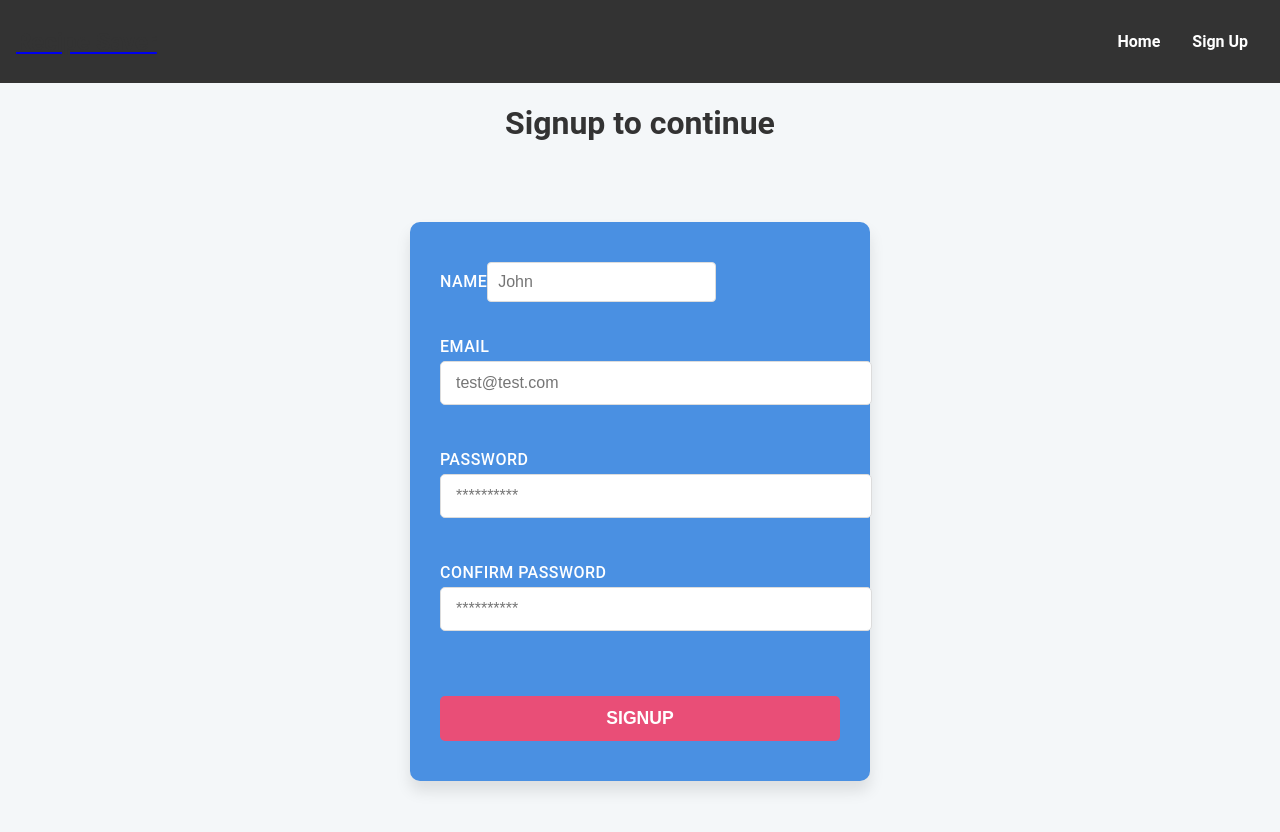
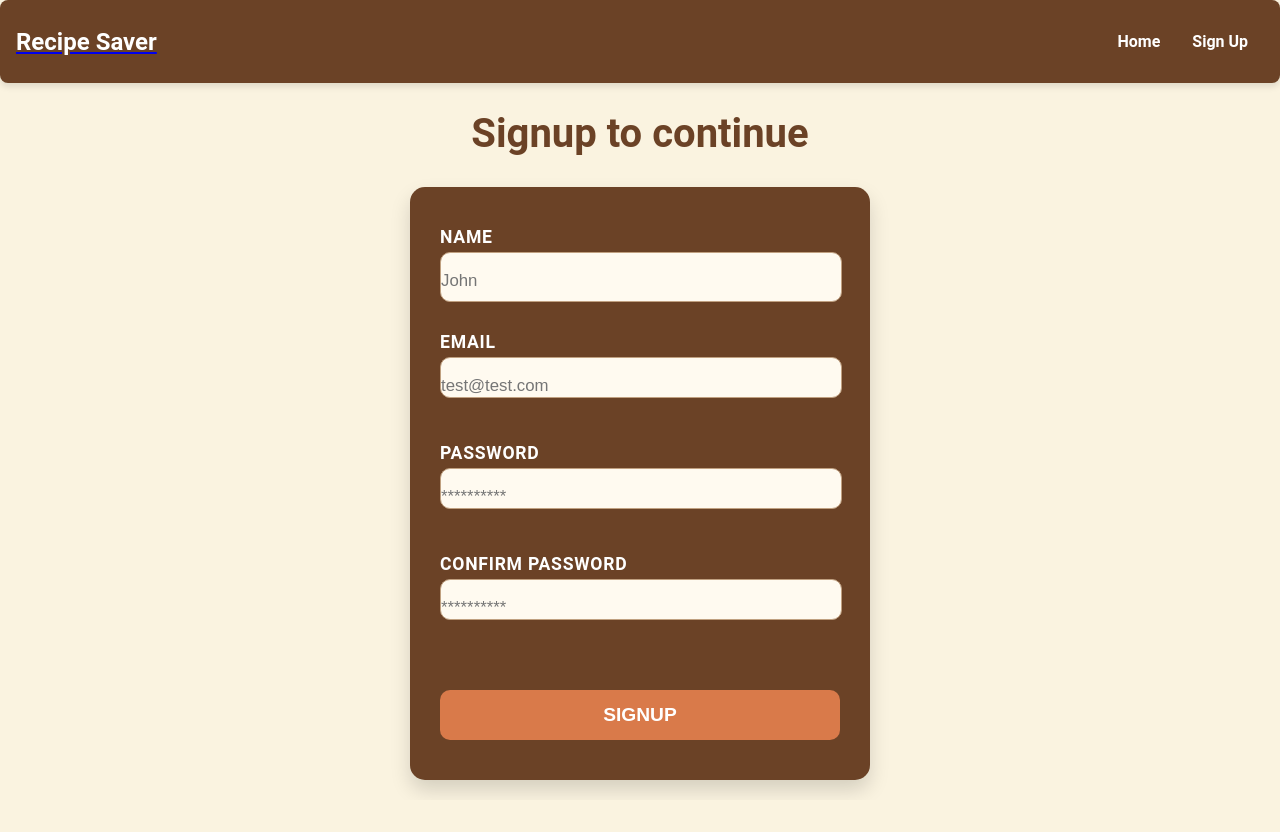
Before and after one commit to dannybeaudoin28/recipe-ui, a React (Create React App) app: page /sign-up in a window 1280 px wide. Shown: the top 832 px of the page. After the commit the page ends 800 px from the top, so only its background shows below. Built offline with nearby package versions, Linux system fonts and the light colour scheme.

Commit message:
modify styling for more modern look

```diff
--- a/src/components/login-form/login-form.styles.scss
+++ b/src/components/login-form/login-form.styles.scss
@@ -1,12 +1,10 @@
-// login-form.styles.scss
-
-$primary-color: #4a90e2; // Primary blue color
+$primary-color: #6b4226; // Warm brown color
 $secondary-color: #ffffff; // White color
-$background-color: #f4f7f9; // Light background color
-$input-background: #ffffff; // Input background color
-$input-border: #dcdcdc; // Light border color
-$text-color: #333333; // Dark text color
-$button-color: #e94e77; // Pink button color
+$background-color: #faf3e0; // Light cream background color
+$input-background: #fffaf0; // Soft cream input background color
+$input-border: #c0a080; // Light brown border color
+$text-color: #4f3821; // Dark brown text color
+$button-color: #d97a4a; // Burnt orange button color
 $button-hover: darken($button-color, 10%); // Darker shade for hover effect
 
 body {
@@ -20,8 +18,8 @@ body {
   margin: 80px auto;
   padding: 40px 30px;
   background-color: $primary-color;
-  border-radius: 10px;
-  box-shadow: 0px 10px 15px rgba(0, 0, 0, 0.1);
+  border-radius: 15px;
+  box-shadow: 0px 10px 20px rgba(0, 0, 0, 0.15);
 
   @media (max-width: 768px) {
     margin: 50px 20px;
@@ -36,43 +34,43 @@ body {
 
   label {
     width: 100%;
-    margin-bottom: 20px;
+    margin-bottom: 15px;
     color: $secondary-color;
-    font-size: 1rem;
-    font-weight: 500;
+    font-size: 1.1rem;
+    font-weight: 600;
     text-transform: uppercase;
-    letter-spacing: 0.5px;
+    letter-spacing: 0.75px;
   }
 
   input[type="email"],
   input[type="password"] {
     width: 100%;
-    padding: 12px 15px;
+    padding-top: 18px;
     margin-top: 5px;
-    margin-bottom: 10px;
+    margin-bottom: 15px;
     border: 1px solid $input-border;
-    border-radius: 5px;
+    border-radius: 10px;
     background-color: $input-background;
     color: $text-color;
-    font-size: 1rem;
+    font-size: 1.05rem;
     transition: border-color 0.3s ease, box-shadow 0.3s ease;
 
     &:focus {
       outline: none;
       border-color: $button-color;
-      box-shadow: 0 0 5px rgba(233, 78, 119, 0.5);
+      box-shadow: 0 0 6px rgba(217, 122, 74, 0.6);
     }
   }
 
   .submitButton {
     width: 100%;
-    padding: 12px 0;
-    margin-top: 20px;
+    padding: 14px 0;
+    margin-top: 25px;
     border: none;
-    border-radius: 5px;
+    border-radius: 10px;
     background-color: $button-color;
     color: $secondary-color;
-    font-size: 1.1rem;
+    font-size: 1.2rem;
     font-weight: bold;
     text-transform: uppercase;
     cursor: pointer;
@@ -90,15 +88,15 @@ body {
   }
 
   label {
-    font-size: 0.9rem;
+    font-size: 1rem;
   }
 
   input[type="email"],
   input[type="password"] {
-    font-size: 0.9rem;
+    font-size: 1rem;
   }
 
   .submitButton {
-    font-size: 1rem;
+    font-size: 1.1rem;
   }
 }
--- a/src/components/recipe-list/recipe-list.styles.scss
+++ b/src/components/recipe-list/recipe-list.styles.scss
@@ -3,12 +3,15 @@
   padding: 20px;
   max-width: 1200px;
   margin: auto;
-  font-family: Arial, sans-serif;
+  font-family: 'Roboto', sans-serif;
+  background-color: #faf3e0; // Light cream background
 }
 
 h1 {
   text-align: center;
-  margin-bottom: 20px;
+  margin-bottom: 30px;
+  font-size: 2.5rem;
+  color: #6b4226; // Warm brown color
 }
 
 // List of recipes
@@ -18,31 +21,31 @@ h1 {
 }
 
 .recipe-item {
-  background: #ffffff;
-  border: 1px solid #dddddd;
-  border-radius: 8px;
-  margin-bottom: 20px;
-  padding: 15px;
+  background: #fffaf0; // Soft cream background
+  border: 1px solid #c0a080; // Light brown border color
+  border-radius: 10px;
+  margin-bottom: 25px;
+  padding: 20px;
   transition: transform 0.3s ease, box-shadow 0.3s ease;
   cursor: pointer;
   text-decoration: none;
-  color: inherit;
+  color: #4f3821; // Dark brown text color
 
   &:hover {
     transform: translateY(-5px);
-    box-shadow: 0 4px 8px rgba(0, 0, 0, 0.1);
+    box-shadow: 0 6px 12px rgba(0, 0, 0, 0.1);
   }
 }
 
 .recipe-item h2 {
   margin-top: 0;
-  font-size: 1.5rem;
-  color: #333;
+  font-size: 1.75rem;
+  color: #6b4226; // Warm brown color
 }
 
 .recipe-item p {
   margin: 10px 0;
-  color: #555;
+  color: #4f3821; // Dark brown text color
 }
 
 .recipe-link {
@@ -58,34 +61,38 @@ h1 {
 .ingredient-list {
   list-style-type: none;
   padding: 0;
+  margin-top: 10px;
 }
 
 .tag-item,
 .ingredient-item {
   background: #f4f4f4;
   border: 1px solid #ddd;
-  border-radius: 5px;
-  padding: 5px 10px;
-  margin-right: 5px;
+  border-radius: 8px;
+  padding: 7px 12px;
+  margin-right: 8px;
   display: inline-block;
+  font-size: 0.9rem;
+  font-weight: bold;
 }
 
 .tag-item {
-  background-color: #e0f7fa;
-  color: #00796b;
+  background-color: #ffe0b2; // Soft orange background
+  color: #bf360c; // Darker orange text
 }
 
 .ingredient-item {
-  background-color: #fff3e0;
-  color: #ff6f00;
+  background-color: #ffebcd; // Blanched almond background
+  color: #d97a4a; // Burnt orange text
 }
 
 .error {
-  color: red;
+  color: #e94e77; // Pink color for errors
   text-align: center;
 }
 
 img.recipe-image {
   max-width: 100%;
-  border-radius: 8px;
+  border-radius: 10px;
+  margin-bottom: 15px;
 }
--- a/src/components/signup-form/signup-form.component.jsx
+++ b/src/components/signup-form/signup-form.component.jsx
@@ -56,7 +56,7 @@ const SignupForm = ({ userData }) => {
                     <input
                         type="text"
                         name="name"
-                        value={inputs.userName}
+                        value={inputs.name} // Corrected value
                         onChange={handleChange}
                         placeholder={userData?.userName || 'John'}
                     />
@@ -65,7 +65,7 @@ const SignupForm = ({ userData }) => {
                     <input
                         type="email"
                         name="email"
-                        value={inputs.userEmail}
+                        value={inputs.email} // Corrected value
                         onChange={handleChange}
                         placeholder={userData?.userEmail || 'test@test.com'}
                     />
@@ -74,7 +74,7 @@ const SignupForm = ({ userData }) => {
                     <input
                         type="password"
                         name="password"
-                        value={inputs.userPassword}
+                        value={inputs.password} // Corrected value
                         onChange={handleChange}
                         placeholder={'**********'}
                     />
@@ -83,7 +83,7 @@ const SignupForm = ({ userData }) => {
                     <input
                         type="password"
                         name="confirmPassword"
-                        value={inputs.userConfirmPassword}
+                        value={inputs.confirmPassword} // Corrected value
                         onChange={handleChange}
                         placeholder={'**********'}
                     />
--- a/src/components/signup-form/signup-form.styles.scss
+++ b/src/components/signup-form/signup-form.styles.scss
@@ -0,0 +1,98 @@
+$primary-color: #6b4226; // Warm brown color
+$secondary-color: #ffffff; // White color
+$background-color: #faf3e0; // Light cream background color
+$input-background: #fffaf0; // Soft cream input background color
+$input-border: #c0a080; // Light brown border color
+$text-color: #4f3821; // Dark brown text color
+$button-color: #d97a4a; // Burnt orange button color
+$button-hover: darken($button-color, 10%); // Darker shade for hover effect
+
+.form-box {
+    max-width: 400px;
+    margin: auto;
+    padding-top: 40px;
+    background-color: $primary-color;
+    border-radius: 15px;
+    box-shadow: 0px 10px 20px rgba(0, 0, 0, 0.15);
+    font-family: 'Roboto', sans-serif;
+
+    @media (max-width: 768px) {
+        margin: 50px 20px;
+        padding: 30px 20px;
+    }
+
+    form {
+        display: flex;
+        flex-direction: column;
+        align-items: center;
+    }
+
+    label {
+        width: 100%;
+        margin-bottom: 15px;
+        color: $secondary-color;
+        font-size: 1.1rem;
+        font-weight: 600;
+        text-transform: uppercase;
+        letter-spacing: 0.75px;
+
+        input[type="text"],
+        input[type="email"],
+        input[type="password"] {
+            width: 100%;
+            padding-top: 18px;
+            padding-right: 0px;
+            padding-left: 0px;
+            margin-top: 5px;
+            border: 1px solid $input-border;
+            border-radius: 10px;
+            background-color: $input-background;
+            color: $text-color;
+            font-size: 1.05rem;
+            transition: border-color 0.3s ease, box-shadow 0.3s ease;
+
+            &:focus {
+                outline: none;
+                border-color: $button-color;
+                box-shadow: 0 0 6px rgba(217, 122, 74, 0.6);
+            }
+        }
+    }
+
+    .submitButton {
+        width: 100%;
+        padding: 14px 0;
+        margin-top: 25px;
+        border: none;
+        border-radius: 10px;
+        background-color: $button-color;
+        color: $secondary-color;
+        font-size: 1.2rem;
+        font-weight: bold;
+        text-transform: uppercase;
+        cursor: pointer;
+        transition: background-color 0.3s ease;
+
+        &:hover {
+            background-color: $button-hover;
+        }
+    }
+}
+
+@media (max-width: 768px) {
+    .form-box {
+        padding: 20px;
+    }
+
+    label {
+        font-size: 1rem;
+    }
+
+    input {
+        font-size: 1rem;
+    }
+
+    .submitButton {
+        font-size: 1.1rem;
+    }
+}
--- a/src/routes/navigation/navigation.styles.jsx
+++ b/src/routes/navigation/navigation.styles.jsx
@@ -1,12 +1,24 @@
 import styled from 'styled-components';
+
+// Updated colors to match the new SCSS theme
+const primaryColor = '#6b4226'; // Warm brown color
+const secondaryColor = '#ffffff'; // White color
+const backgroundColor = '#faf3e0'; // Light cream background color
+const inputBackground = '#fffaf0'; // Soft cream input background color
+const inputBorder = '#c0a080'; // Light brown border color
+const textColor = '#4f3821'; // Dark brown text color
+const buttonColor = '#d97a4a'; // Burnt orange button color
+const buttonHover = '#c96b3e'; // Darker burnt orange for hover effect
 
 export const Nav = styled.nav`
   display: flex;
   justify-content: space-between;
   align-items: center;
-  background-color: #333;
-  color: #fff;
+  background-color: ${primaryColor};
+  color: ${secondaryColor};
   padding: 1rem;
+  border-radius: 8px;
+  box-shadow: 0px 4px 6px rgba(0, 0, 0, 0.1);
 `;
 
 export const NavItem = styled.li`
@@ -14,13 +26,13 @@ export const NavItem = styled.li`
   margin: 0 1rem;
 
   a {
-    color: #fff;
+    color: ${secondaryColor};
     text-decoration: none;
     font-weight: 600;
     transition: all 0.3s ease;
 
     &:hover {
-      color: #bada55;
+      color: ${buttonColor};
     }
   }
 `;
@@ -28,19 +40,20 @@ export const NavItem = styled.li`
 export const Logo = styled.h1`
   font-size: 1.5rem;
   margin: 0;
+  color: ${secondaryColor};
 `;
 
 export const MobileNavToggle = styled.button`
   display: block;
   background-color: transparent;
   border: none;
-  color: #fff;
+  color: ${secondaryColor};
   font-size: 1.5rem;
   cursor: pointer;
   transition: all 0.3s ease;
 
   &:hover {
-    color: #bada55;
+    color: ${buttonColor};
   }
 
   @media (min-width: 768px) {
@@ -62,6 +75,8 @@ export const MobileNav = styled.ul`
   flex-direction: column;
   margin: 0;
   padding: 0;
+  background-color: ${backgroundColor};
+  border-radius: 8px;
 
   @media (max-width: 767px) {
     display: flex;
@@ -74,32 +89,32 @@ export const SearchContainer = styled.div`
 `;
 
 export const SearchInput = styled.input`
-  background-color: #444;
-  border: 1px solid #666;
-  color: #fff;
+  background-color: ${inputBackground};
+  border: 1px solid ${inputBorder};
+  color: ${textColor};
   padding: 0.5rem;
-  border-radius: 4px;
+  border-radius: 8px;
   margin-right: 0.5rem;
   transition: all 0.3s ease;
 
   &:focus {
     outline: none;
-    border-color: #bada55;
-    background-color: #555;
+    border-color: ${buttonColor};
+    background-color: ${secondaryColor};
   }
 `;
 
 export const SearchButton = styled.button`
-  background-color: #444;
-  border: 1px solid #666;
-  color: #fff;
+  background-color: ${buttonColor};
+  border: 1px solid ${inputBorder};
+  color: ${secondaryColor};
   padding: 0.5rem 1rem;
-  border-radius: 4px;
+  border-radius: 8px;
   cursor: pointer;
   transition: all 0.3s ease;
 
   &:hover {
-    background-color: #555;
-    border-color: #bada55;
+    background-color: ${buttonHover};
+    border-color: ${inputBorder};
   }
 `;
```
